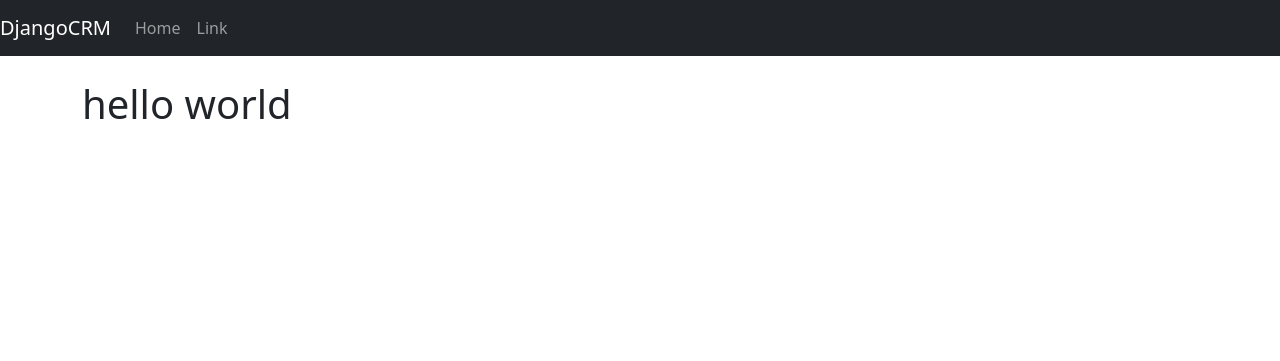
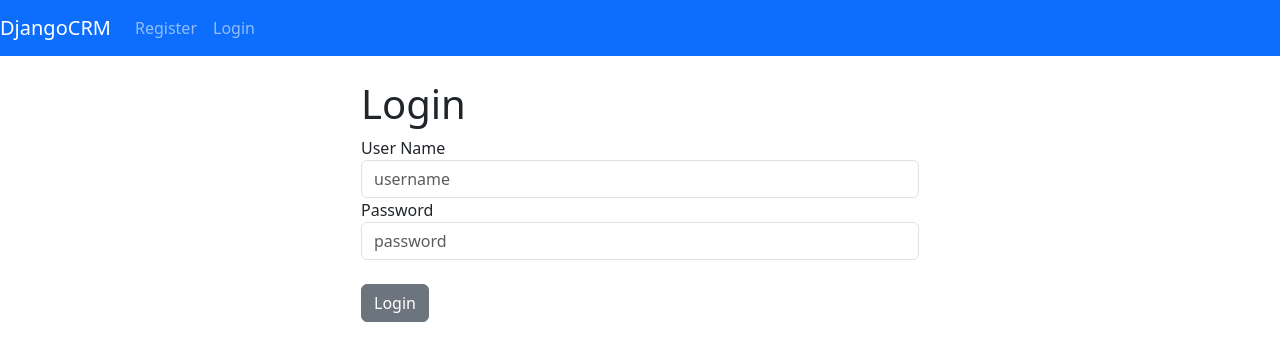
Before and after one commit to mohiitt/Django_CRM_Basic, a Django app: template website/templates/home.html in a window 1280 px wide. Shown: the top 361 px of the page. Run offline with Django 5.2, Linux system fonts and the light colour scheme; the template is opened without the code that fills it, so the values that code supplies are empty; parts of the project's set-up code (start-up, migrations or seed data) failed here and were passed over.

Commit message:
login & logout page done

```diff
--- a/website/templates/base.html
+++ b/website/templates/base.html
@@ -15,7 +15,21 @@
     {% include "navbar.html" %}
     <div class="container">
       <br />
-      {% block content %} {% endblock %}
+
+      {% if messages %} {% for message in messages %}
+      <div
+        class="alert alert-{{ message.tags }} alert-warning alert-dismissible fade show"
+        role="alert"
+      >
+        {{message}}
+        <button
+          type="button"
+          class="btn-close"
+          data-bs-dismiss="alert"
+          aria-label="Close"
+        ></button>
+      </div>
+      {% endfor %} {% endif %} {% block content %} {% endblock %}
     </div>
     <script
       src="https://cdn.jsdelivr.net/npm/bootstrap@5.3.3/dist/js/bootstrap.bundle.min.js"
--- a/website/templates/home.html
+++ b/website/templates/home.html
@@ -1,3 +1,25 @@
 {% extends "base.html" %} {%block content%}
-<h1>hello world</h1>
+
+<div class="col-md-6 offset-md-3">
+  {% if user.is_authenticated %}
+
+  <h1>hello world</h1>
+  {% else %}
+  <h1>Login</h1>
+  <form method="POST" action="{% url 'home' %}">
+    {% csrf_token %}
+    <form>
+        <div class="form-group">
+          <label for="exampleInputEmail1">User Name</label>
+          <input type="text" name="username"class="form-control" placeholder="username" required>
+        </div>
+        <div class="form-group">
+          <label for="exampleInputPassword1">Password</label>
+          <input type="password" name="password"class="form-control" id="exampleInputPassword1" placeholder="password"required>
+        </div>
+        <br/>
+        <button type="submit" class="btn btn-secondary">Login</button>
+      </form>
+</div>
+{% endif %}
 {% endblock %}
--- a/website/templates/navbar.html
+++ b/website/templates/navbar.html
@@ -1,4 +1,4 @@
-<nav class="navbar navbar-expand-lg navbar-dark bg-dark">
+<nav class="navbar navbar-expand-lg navbar-dark bg-primary">
   <a class="navbar-brand" href="{% url 'home' %}">DjangoCRM</a>
   <button
     class="navbar-toggler"
@@ -13,12 +13,19 @@
   </button>
   <div class="collapse navbar-collapse" id="navbarNav">
     <ul class="navbar-nav">
-      <li class="nav-item active">
-        <a class="nav-link" href="#">Home </a>
+      {% if user.is_authenticated %}
+
+      <li class="nav-item">
+        <a class="nav-link" href=" {% url 'logout' %} "> Logout </a>
+      </li>
+      {% else %}
+      <li class="nav-item">
+        <a class="nav-link" href="{% url 'register.html' %}">Register</a>
       </li>
       <li class="nav-item">
-        <a class="nav-link" href="#">Link</a>
+        <a class="nav-link" href="{% url 'home' %}">Login</a>
       </li>
+      {% endif %}
     </ul>
   </div>
 </nav>
--- /dev/null
+++ b/website/templates/register.html
@@ -0,0 +1,5 @@
+{% extends "base.html" %} {% block content %}
+
+<h1>Register</h1>
+
+{% endblock %}
--- a/website/urls.py
+++ b/website/urls.py
@@ -2,5 +2,8 @@ from django.urls import path
 from .import views
 urlpatterns = [
     path('',views.home,name='home'),
+    #path('login/',views.login_user,name='login'),
+    path('logout/',views.logout_user,name='logout')
+    path('register/',views.register_user,name='register')
 
 ]
```
Also changed, not shown: website/views.py (+28 -3 lines).
